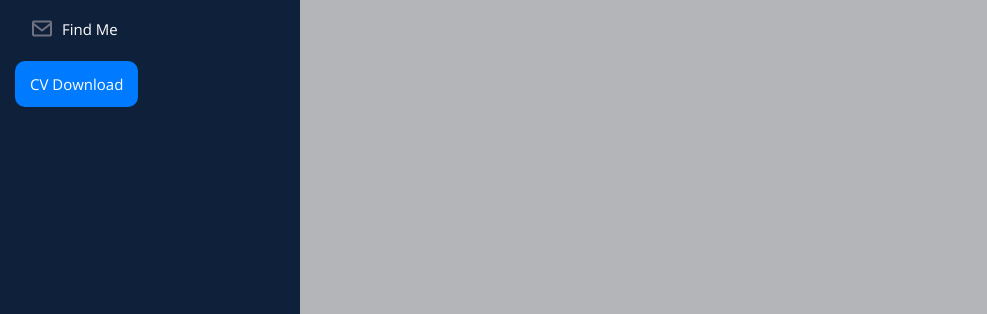
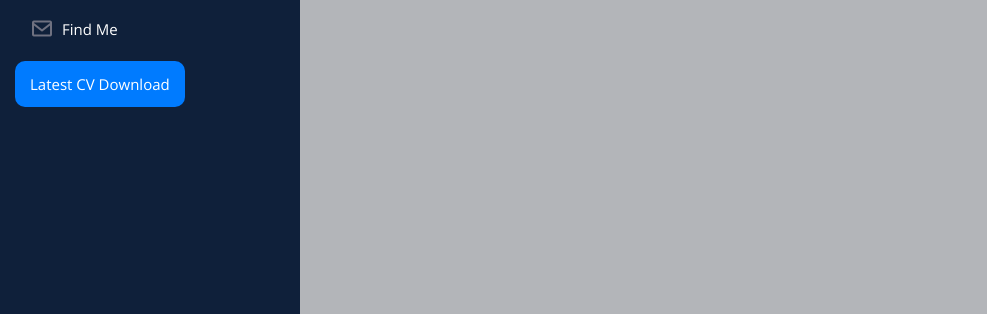
Before and after one commit to SarthakJaindebugger/sarthakjainportfolio, a plain HTML site: page index.html in a window 1280 px wide. Shown: the part 486-800 px from the top of the page, without its empty margins (0-987 px from the left). Drawn offline with nearby package versions, Linux system fonts and the light colour scheme.

Commit message:
updated pdf name

```diff
--- a/index.html
+++ b/index.html
@@ -76,7 +76,7 @@
                 cursor: pointer;
             }
         </style>
-        <li><a href="assets/img/resume.pdf" download="your-pdf-file.pdf" target="_blank" class="rounded-button">CV Download </a></li>
+        <li><a href="assets/img/resume.pdf" download="Resume_Sarthak_Jain.pdf" target="_blank" class="rounded-button">Latest CV Download </a></li>
 
         </ul>
       </nav><!-- .nav-menu -->
```
